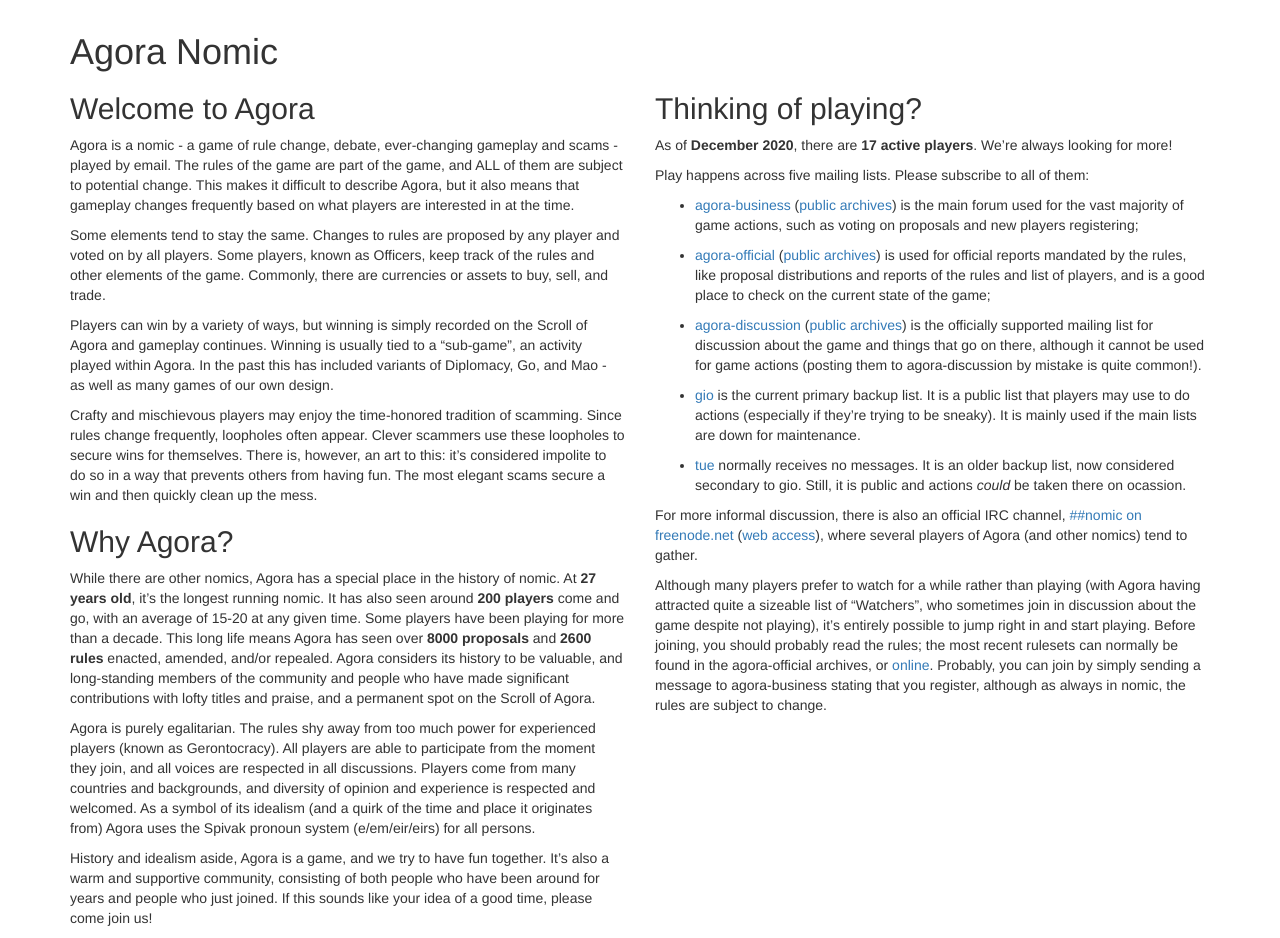
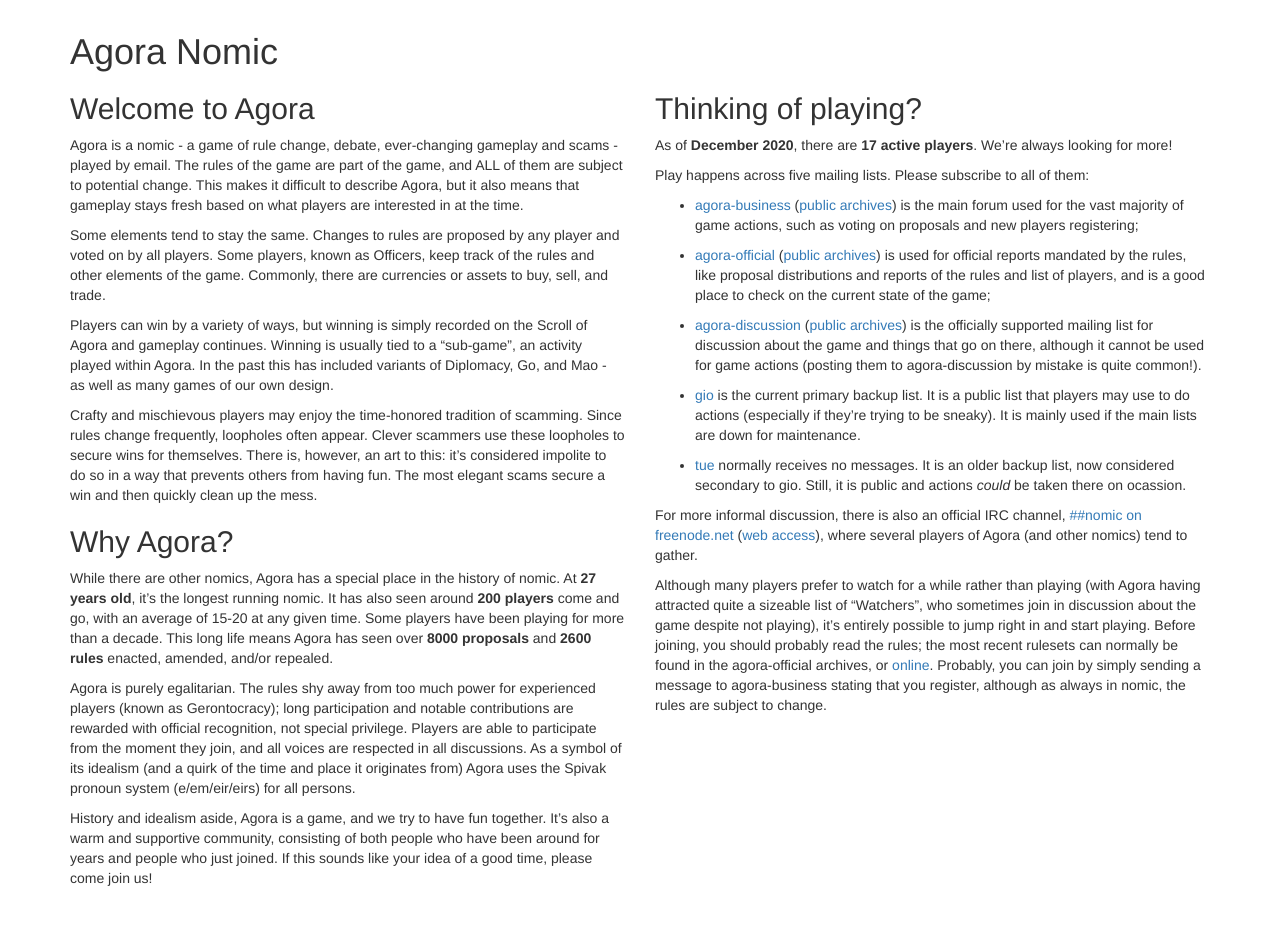
Before and after one commit to nixnull/agoranomic.github.io, a Jekyll site: the page built from index.md, in a window 1280 px wide, cut to the strip 164-1102 px from the top of the page. Built offline with Jekyll 4.4.1, drawn with Linux system fonts in a browser that asks for light colours; nearby versions of some CDN libraries; our own code applies the rules of GitHub Pages for plain Markdown files; after the commit the page ends 1062 px from its top, so only the background shows below that.

Commit message:
more downedits

```diff
--- a/index.md
+++ b/index.md
@@ -13,8 +13,8 @@ layout: default
 Agora is a nomic - a game of rule change, debate, ever-changing gameplay
 and scams - played by email. The rules of the game are part of the game,
 and ALL of them are subject to potential change. This makes it difficult
-to describe Agora, but it also means that gameplay changes frequently
-based on what players are interested in at the time.
+to describe Agora, but it also means that gameplay stays fresh based on
+what players are interested in at the time.
 
 Some elements tend to stay the same. Changes to rules are proposed by
 any player and voted on by all players. Some players, known as Officers,
@@ -41,19 +41,15 @@ of nomic. At **27 years old**, it's the longest running nomic. It has
 also seen around **200 players** come and go, with an average of 15-20
 at any given time. Some players have been playing for more than a
 decade. This long life means Agora has seen over **8000 proposals** and
-**2600 rules** enacted, amended, and/or repealed. Agora considers its
-history to be valuable, and long-standing members of the community and
-people who have made significant contributions with lofty titles and
-praise, and a permanent spot on the Scroll of Agora.
+**2600 rules** enacted, amended, and/or repealed.
 
 Agora is purely egalitarian. The rules shy away from too much power for
-experienced players (known as Gerontocracy). All players are able to
-participate from the moment they join, and all voices are respected in
-all discussions. Players come from many countries and backgrounds, and
-diversity of opinion and experience is respected and welcomed. As a
-symbol of its idealism (and a quirk of the time and place it originates
-from) Agora uses the Spivak pronoun system (e/em/eir/eirs) for all
-persons.
+experienced players (known as Gerontocracy); long participation and
+notable contributions are rewarded with official recognition, not
+special privilege. Players are able to participate from the moment they
+join, and all voices are respected in all discussions. As a symbol of
+its idealism (and a quirk of the time and place it originates from)
+Agora uses the Spivak pronoun system (e/em/eir/eirs) for all persons.
 
 History and idealism aside, Agora is a game, and we try to have fun
 together. It's also a warm and supportive community, consisting of both
```
